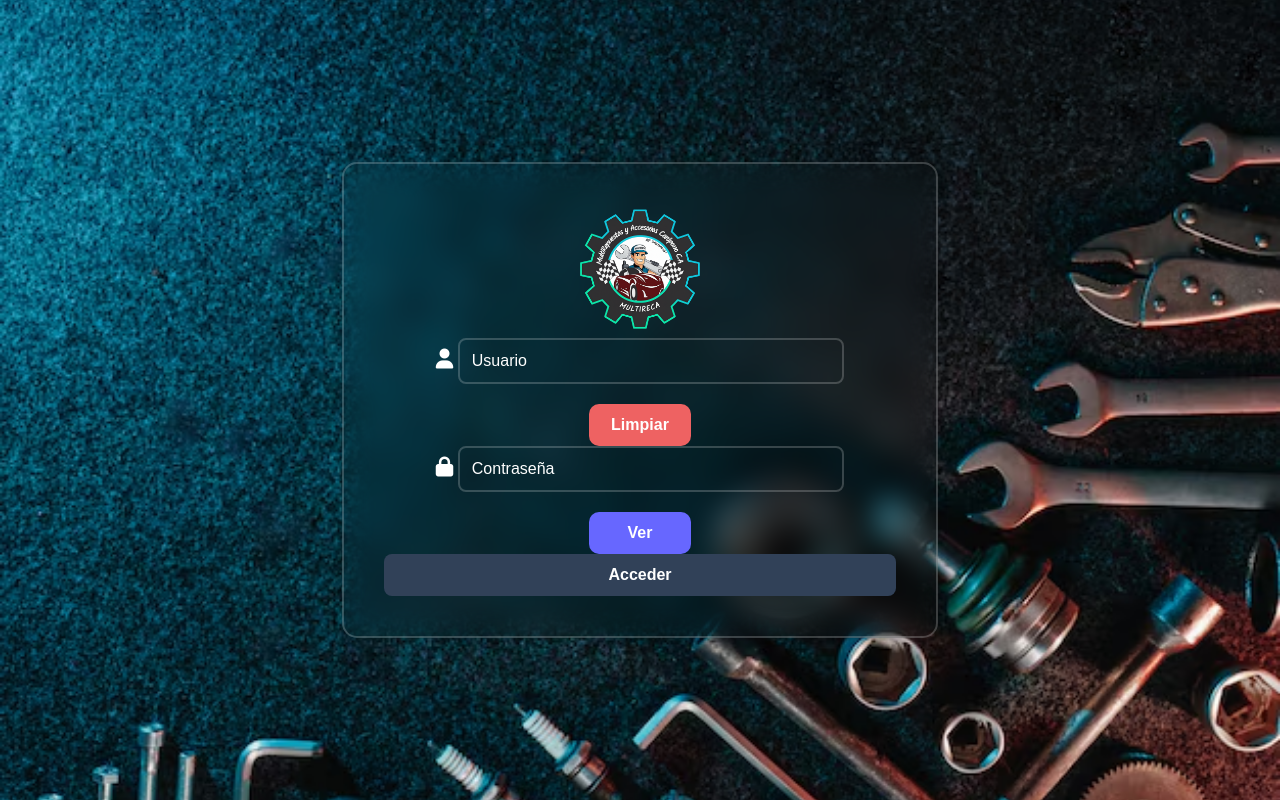
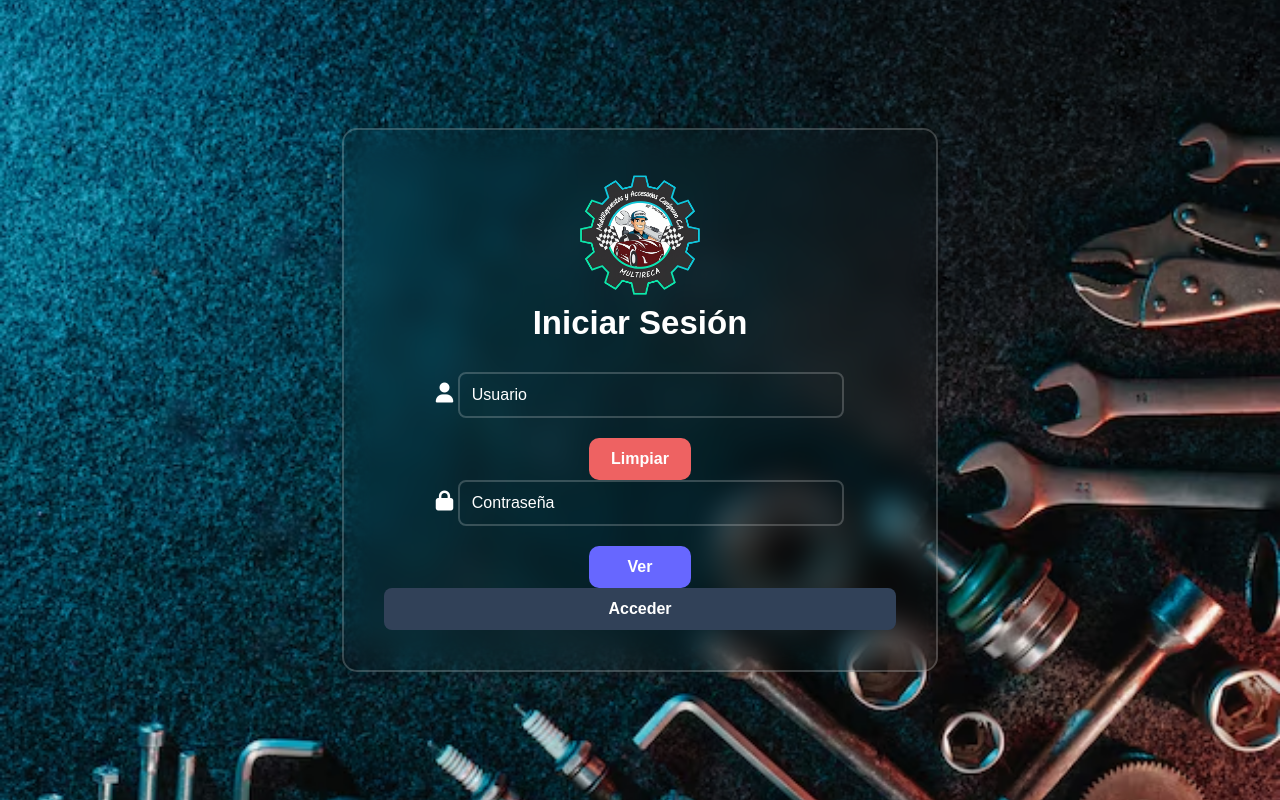
Before and after one commit to Gj7i7o/LamsSystem, a PHP site: page /LamsSystem/index.php in a window 1280 px wide. Run offline with PHP 8.4, Linux system fonts and the light colour scheme.

Commit message:
Rolback inicio sesion

```diff
--- a/Vista/index.php
+++ b/Vista/index.php
@@ -22,7 +22,7 @@
 
                 <form id="frmInicio" method="POST">
                     <img src="<?php echo APP_URL; ?>Assets/img/Logo.png" title="Logo de la empresa">
-                    <!-- <h1>Iniciar Sesión</h1> -->
+                    <h1>Iniciar Sesión</h1>
 
                     <div class="input-container">
                         <i class="fa-solid fa-user"></i>
```
